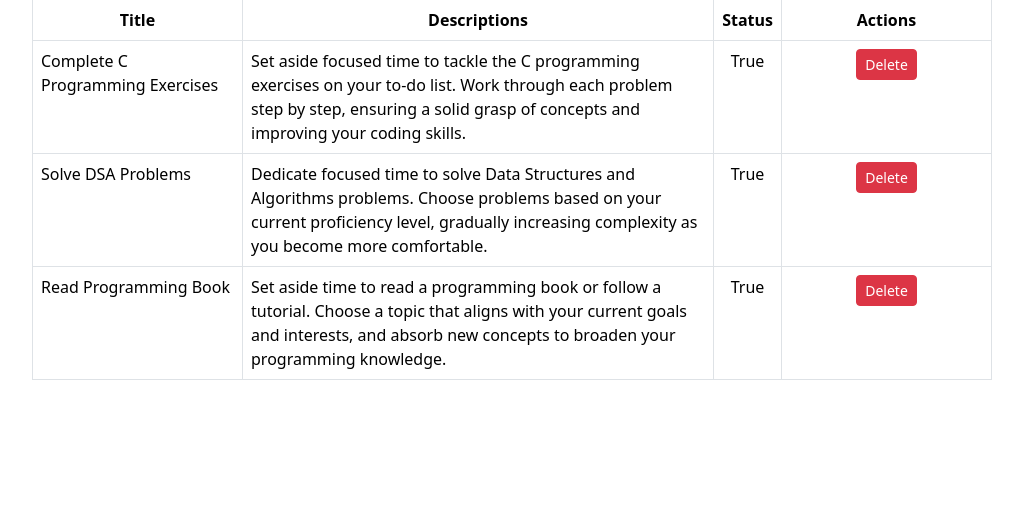
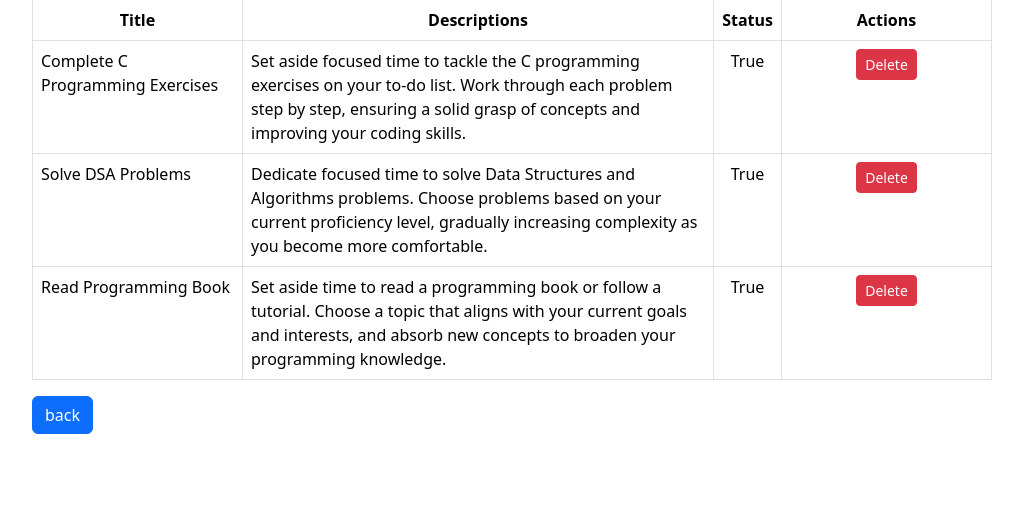
Before and after one commit to chanchol-kumar/ToDo_Management, a Django app: page /completed_tasks/ in a window 1280 px wide. Shown: the part 157-669 px from the top of the page, without its empty margins (128-1151 px from the left). Run offline with Django 4.2, Linux system fonts and the light colour scheme; data comes from the database, SQL or seed files in the repository; both versions use the stored data as it was after the commit.

Commit message:
Update all files

```diff
--- a/List/templates/completed_tasks.html
+++ b/List/templates/completed_tasks.html
@@ -35,5 +35,9 @@
         {% else %}
             <h1>No data available!</h1>
         {% endif %}
+        <a href="{% url 'show_tasks' %}">
+            <button type="button" class="btn btn-primary" style="margin-bottom: 10px;">back</button>
+        </a>
+
     </div>
 {% endblock %}
```
Also changed, not shown: db.sqlite3.
